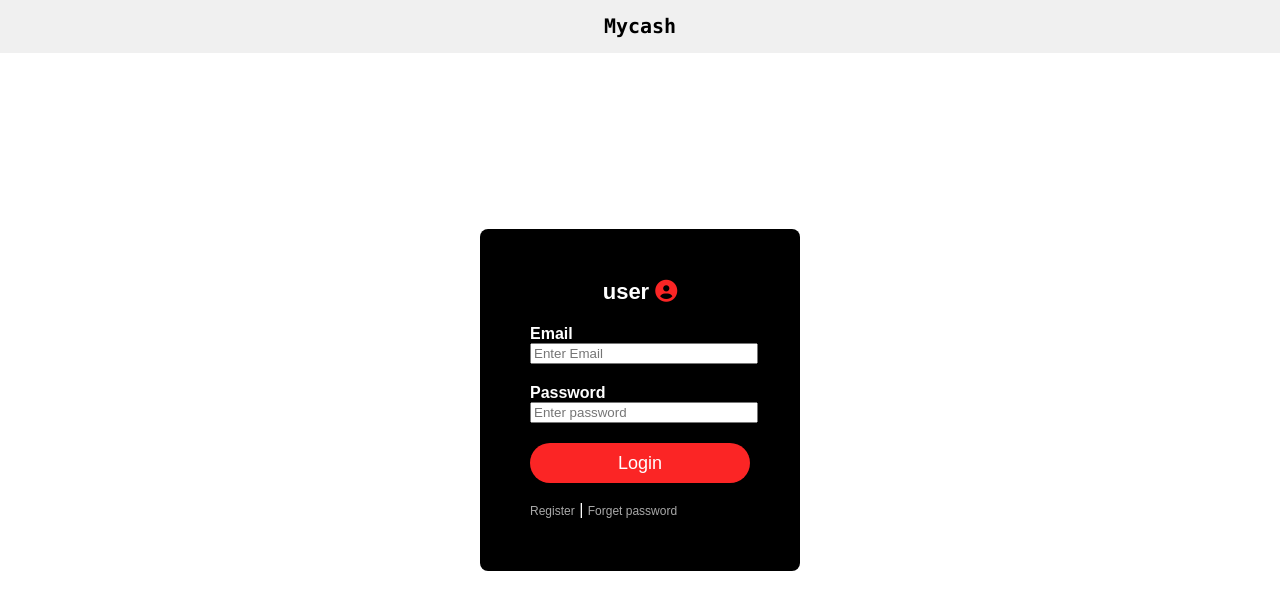
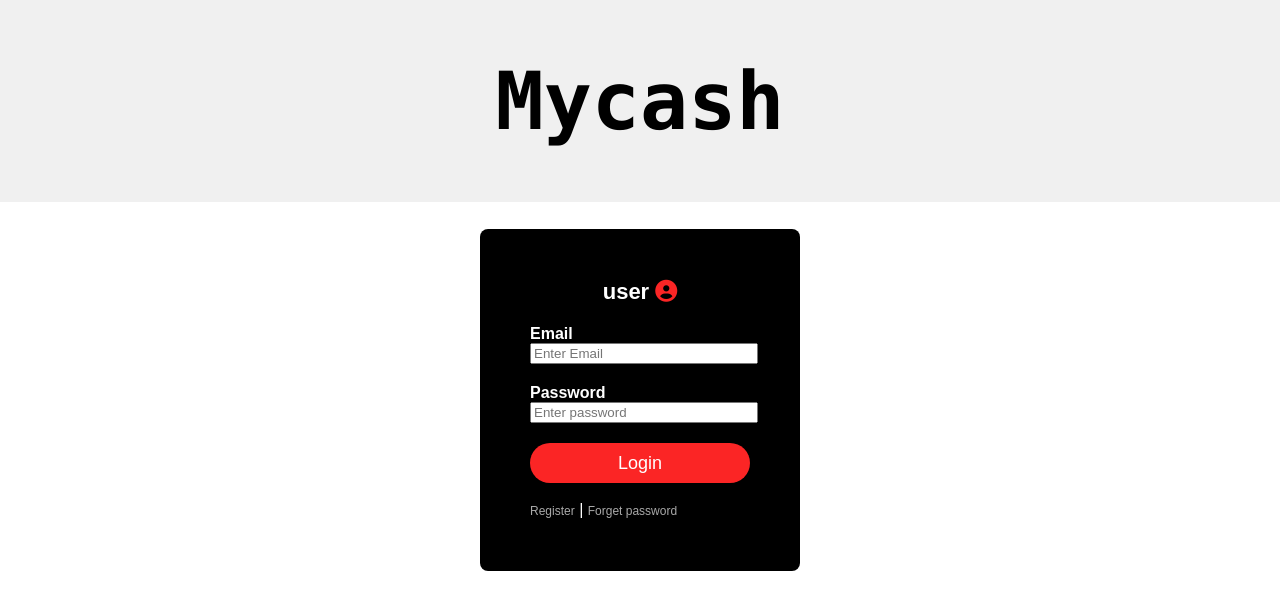
Before and after one commit to SaikumarRajesh/pettycashapp, a React (Vite) app: page /login in a window 1280 px wide. Shown: the top 610 px of the page. Built offline with nearby package versions, Linux system fonts and the light colour scheme; no server answers.

Commit message:
added header css

```diff
--- a/src/App.css
+++ b/src/App.css
@@ -12,8 +12,9 @@ background-color: #f0f0f0;
 color: black;
 padding: 1px 0;
 margin-bottom: 0px;
-font-size: 10px;
+font-size: 40px;
 font-family:"Lucida Console";
+flex-grow: 1;
 }
 
 
```
